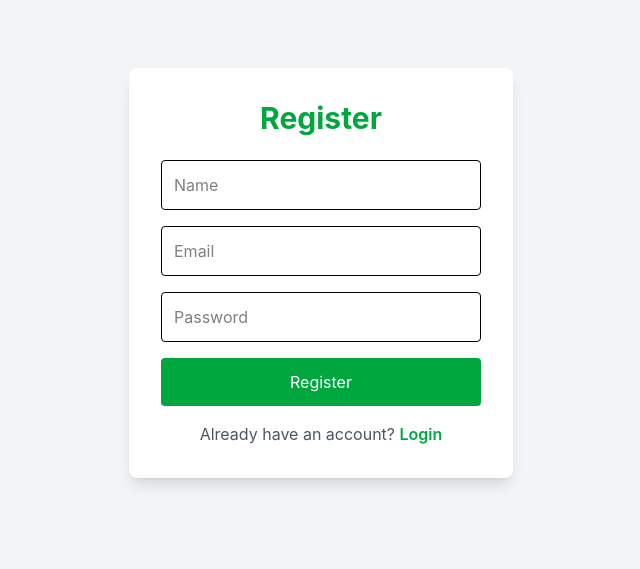
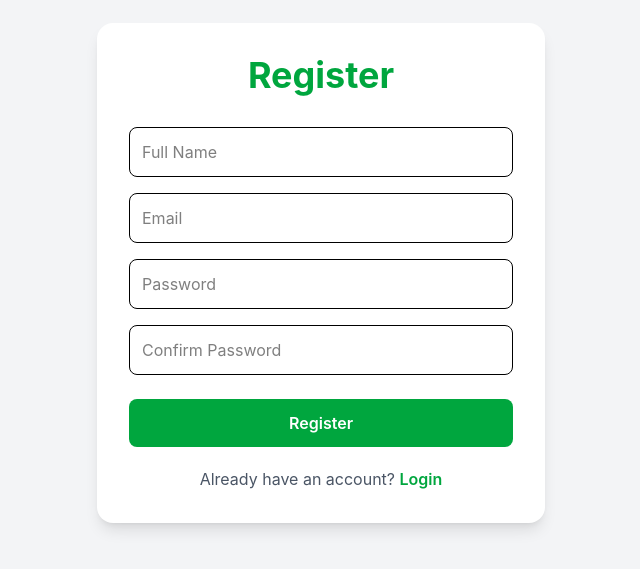
Before and after one commit to JitrayHansdah/GroceryMart-Frontend, a React (Vite) app: page /register in a window 1280 px wide. Shown: the part 127-696 px from the top of the page, without its empty margins (319-959 px from the left). Built offline with nearby package versions, Linux system fonts and the light colour scheme; no server answers.

Commit message:
Improve register page with validation and login link

```diff
--- a/src/pages/Register.jsx
+++ b/src/pages/Register.jsx
@@ -1,7 +1,6 @@
 import { useState } from "react";
 import axios from "axios";
-import { useNavigate } from "react-router-dom";
-import { Link } from "react-router-dom";
+import { useNavigate, Link } from "react-router-dom";
 
 function Register() {
     const navigate = useNavigate();
@@ -9,11 +8,23 @@ function Register() {
     const [name, setName] = useState("");
     const [email, setEmail] = useState("");
     const [password, setPassword] = useState("");
+    const [confirmPassword, setConfirmPassword] =
+        useState("");
+
+    const [loading, setLoading] =
+        useState(false);
 
     const registerHandler = async (e) => {
         e.preventDefault();
 
+        if (password !== confirmPassword) {
+            alert("Passwords do not match");
+            return;
+        }
+
         try {
+            setLoading(true);
+
             await axios.post(
                 `${import.meta.env.VITE_API_URL}/api/auth/register`,
                 {
@@ -26,48 +37,88 @@ function Register() {
             alert("Registration Successful");
 
             navigate("/login");
+
         } catch (error) {
             console.log(error);
 
-            alert("Registration Failed");
+            alert(
+                error.response?.data?.message ||
+                "Registration Failed"
+            );
+        } finally {
+            setLoading(false);
         }
     };
 
     return (
-        <div className="flex justify-center items-center h-screen bg-gray-100">
+        <div className="flex justify-center items-center min-h-screen bg-gray-100 px-4">
+
             <form
                 onSubmit={registerHandler}
-                className="bg-white shadow-lg p-8 rounded-lg w-96"
+                className="bg-white shadow-lg p-8 rounded-2xl w-full max-w-md"
             >
-                <h1 className="text-3xl font-bold mb-6 text-center text-green-600">
+
+                <h1 className="text-4xl font-bold text-center text-green-600 mb-8">
                     Register
                 </h1>
 
                 <input
                     type="text"
-                    placeholder="Name"
-                    className="w-full border p-3 mb-4 rounded"
-                    onChange={(e) => setName(e.target.value)}
+                    placeholder="Full Name"
+                    value={name}
+                    onChange={(e) =>
+                        setName(e.target.value)
+                    }
+                    className="w-full border p-3 mb-4 rounded-lg"
+                    required
                 />
 
                 <input
                     type="email"
                     placeholder="Email"
-                    className="w-full border p-3 mb-4 rounded"
-                    onChange={(e) => setEmail(e.target.value)}
+                    value={email}
+                    onChange={(e) =>
+                        setEmail(e.target.value)
+                    }
+                    className="w-full border p-3 mb-4 rounded-lg"
+                    required
                 />
 
                 <input
                     type="password"
                     placeholder="Password"
-                    className="w-full border p-3 mb-4 rounded"
-                    onChange={(e) => setPassword(e.target.value)}
+                    value={password}
+                    onChange={(e) =>
+                        setPassword(e.target.value)
+                    }
+                    className="w-full border p-3 mb-4 rounded-lg"
+                    required
                 />
 
-                <button className="bg-green-600 text-white w-full p-3 rounded">
-                    Register
+                <input
+                    type="password"
+                    placeholder="Confirm Password"
+                    value={confirmPassword}
+                    onChange={(e) =>
+                        setConfirmPassword(
+                            e.target.value
+                        )
+                    }
+                    className="w-full border p-3 mb-6 rounded-lg"
+                    required
+                />
+
+                <button
+                    type="submit"
+                    disabled={loading}
+                    className="bg-green-600 hover:bg-green-700 text-white w-full p-3 rounded-lg font-semibold"
+                >
+                    {loading
+                        ? "Registering..."
+                        : "Register"}
                 </button>
-                <p className="text-center mt-4 text-gray-600">
+
+                <p className="text-center mt-5 text-gray-600">
                     Already have an account?{" "}
                     <Link
                         to="/login"
@@ -76,6 +127,7 @@ function Register() {
                         Login
                     </Link>
                 </p>
+
             </form>
 
         </div>
```
